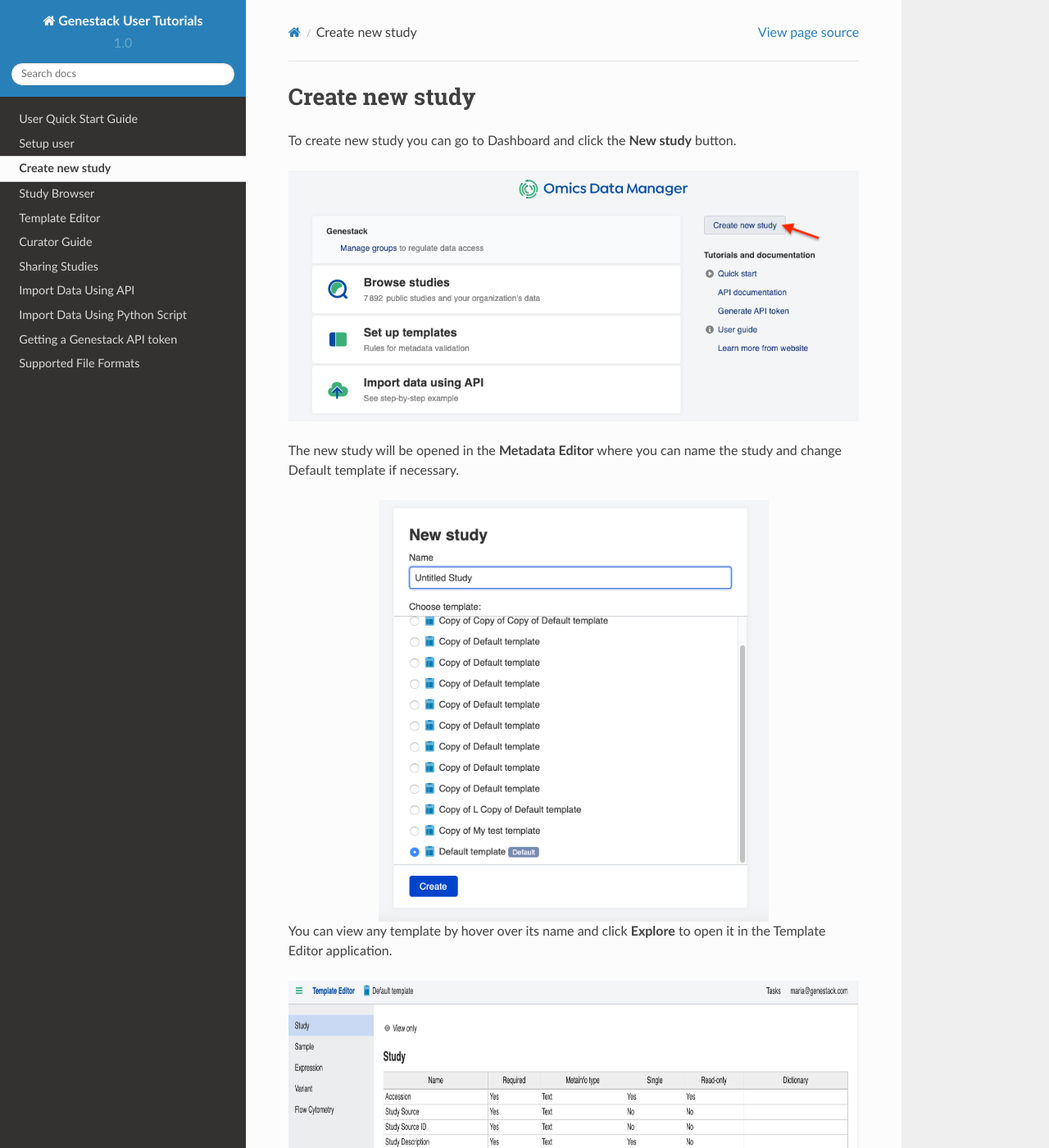
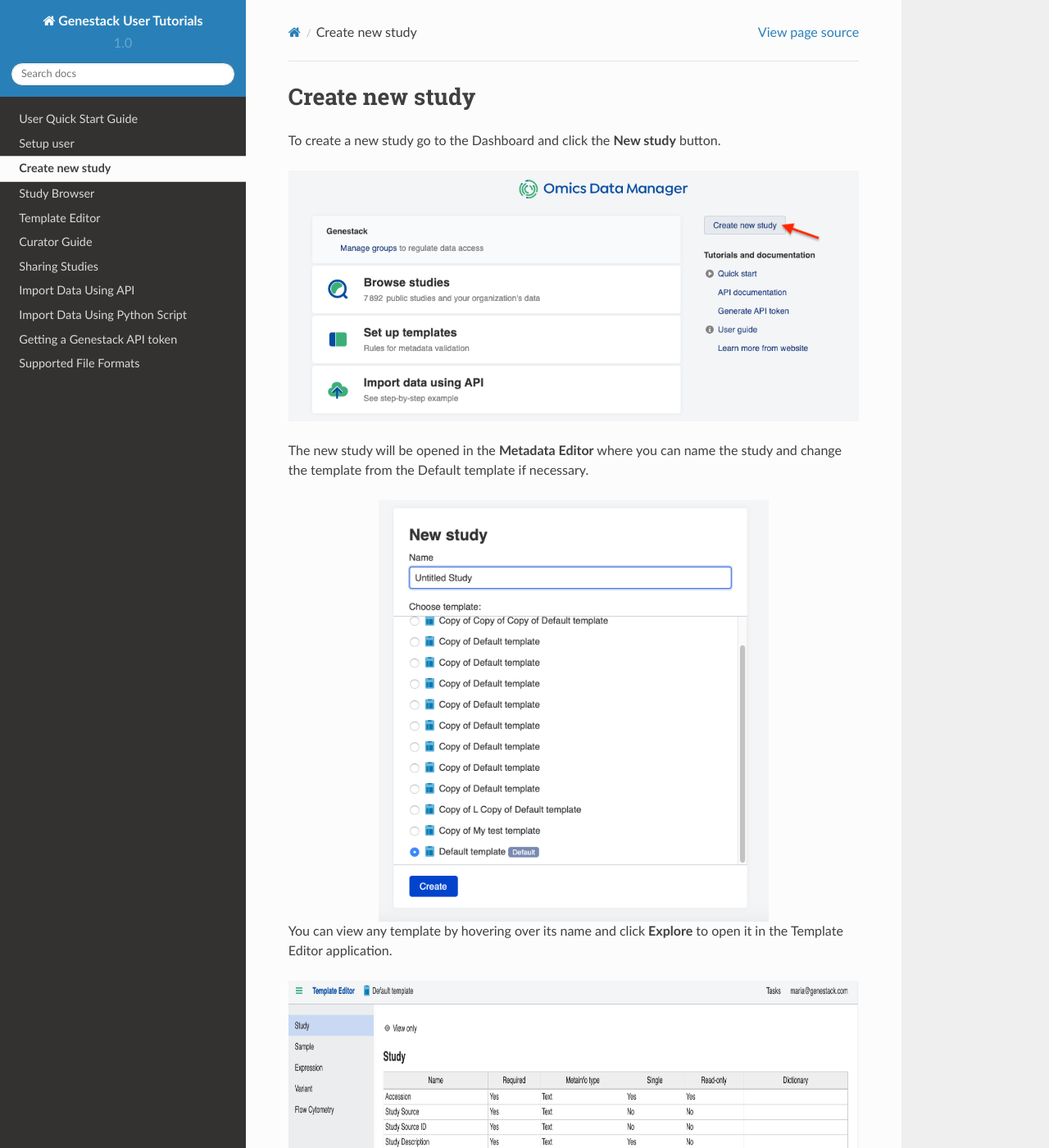
Before and after one commit to genestack/user-guide, a Sphinx documentation site: the page built from source/doc-odm-user-guide/create-study.rst, in a window 1280 px wide and 1400 px high. Shown: the whole window at 82% size. Built offline with Sphinx 7.4.7 and the Read the Docs theme 2.0.0, drawn with Linux system fonts in a browser that asks for light colours; some of the changed text lies outside the part shown.

Commit message:
Update create-study.rst

```diff
--- a/source/doc-odm-user-guide/create-study.rst
+++ b/source/doc-odm-user-guide/create-study.rst
@@ -1,26 +1,26 @@
 Create new study
 ++++++++++++++++
 
-To create new study you can go to Dashboard and click the **New study** button.
+To create a new study go to the Dashboard and click the **New study** button.
 
 .. image:: images/create-study-button.png
 
 The new study will be opened in the **Metadata Editor** where you can name the study and
-change Default template if necessary.
+change the template from the Default template if necessary.
 
 
 .. image:: images/new-study-me.png
    :scale: 40 %
    :align: center
 
-You can view any template by hover over its name and click **Explore** to open it in the Template Editor application.
+You can view any template by hovering over its name and click **Explore** to open it in the Template Editor application.
 
 .. image:: images/template-editor.png
    :scale: 40 %
    :align: center
 
-Besides, you can also create a nw study from the Metadata Editor page:
-click the application name an select **New Study**:
+You can also create a new study from the Metadata Editor page:
+click the application name and select **New Study**:
 
 .. image:: images/new-study-me2.png
    :scale: 70 %
```
